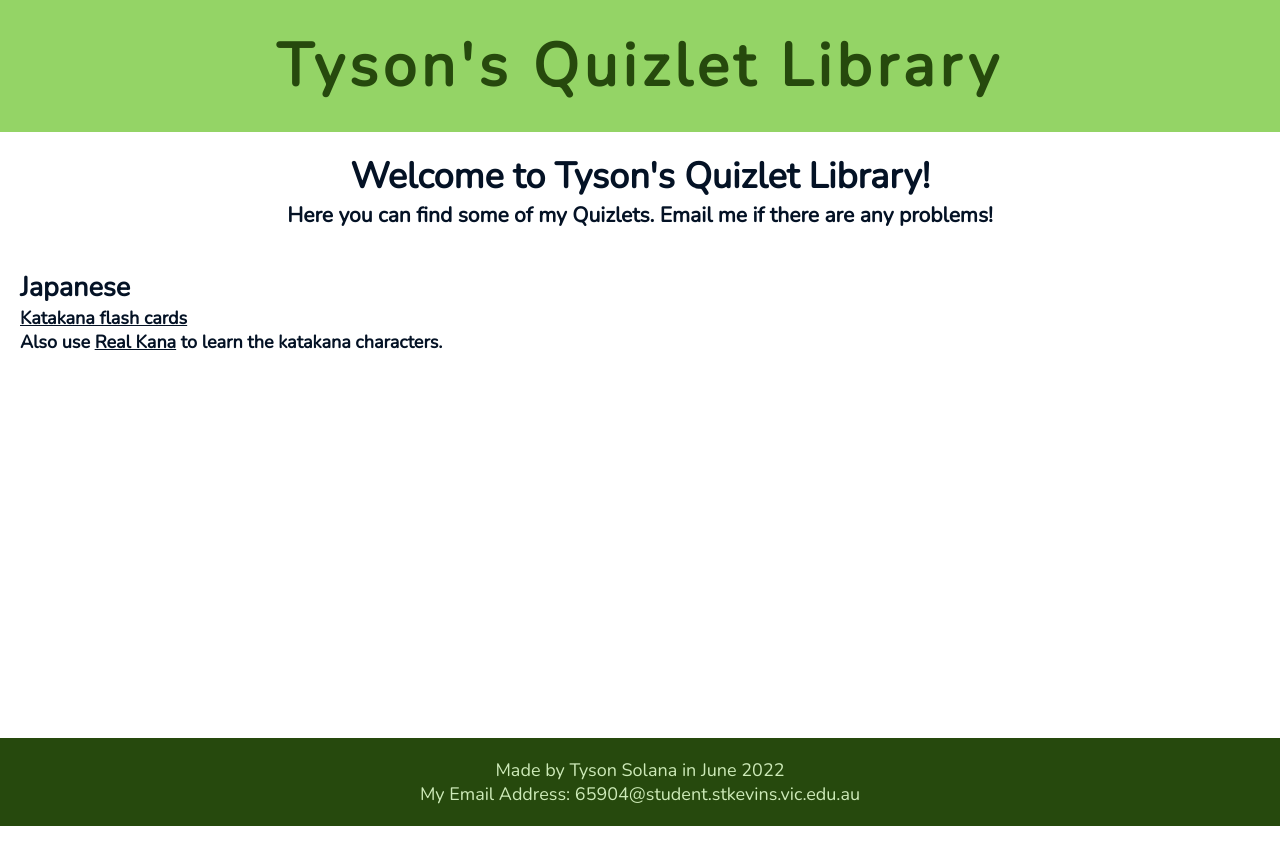
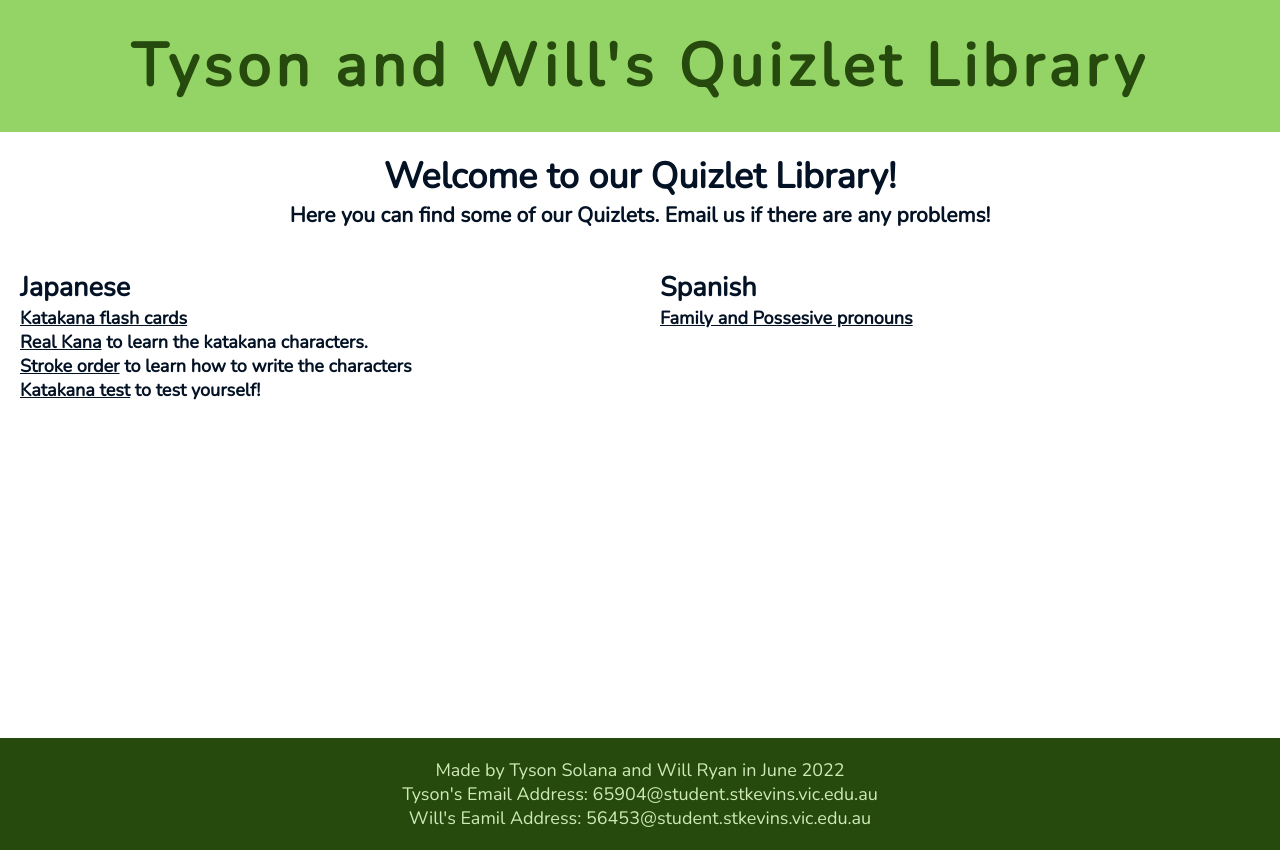
Before and after one commit to Pesky-codes/pesky-codes.github.io, a plain HTML site: page index.html in a window 1280 px wide. Before the commit the page ends 826 px from the top, so only its background shows below. Drawn offline with nearby package versions, Linux system fonts and the light colour scheme.

Commit message:
update to include will

```diff
--- a/index.html
+++ b/index.html
@@ -15,7 +15,7 @@
 <div class="container">
 
 <div class="banner">
-<h1 style="text-align: center; margin: auto;">Tyson's Quizlet Library</h1></div>
+<h1 style="text-align: center; margin: auto;">Tyson and Will's Quizlet Library</h1></div>
 
 
 
@@ -23,8 +23,8 @@
 
 <div class="contenttop">
 
-<h1 style="text-align: center; padding: 0px; margin: 0px;">Welcome to Tyson's Quizlet Library! </h1>
-<h3 style="text-align: center; padding: 0px; margin: 0px;">Here you can find some of my Quizlets. Email me if there are any problems!</h3>
+<h1 style="text-align: center; padding: 0px; margin: 0px;">Welcome to our Quizlet Library! </h1>
+<h3 style="text-align: center; padding: 0px; margin: 0px;">Here you can find some of our Quizlets. Email us if there are any problems!</h3>
 
 </div>
 
@@ -35,14 +35,19 @@
 
 <h4 style="padding: 0px; margin: 0px;">
 <a href="https://quizlet.com/707392861/katakana-flash-cards/" target="_blank">Katakana flash cards</a><br>
-Also use <a href="https://realkana.com" target="_blank">Real Kana</a> to learn the katakana characters.
+ <a href="https://realkana.com" target="_blank">Real Kana</a> to learn the katakana characters.<br>
+<a href="https://www.learn-japanese-adventure.com/writing-japanese-katakana.html" target="_blank">Stroke order</a> to learn how to write the characters<br>
+<a href="https://www.sporcle.com/games/CommodoreAmazing/Katakana" target="_blank">Katakana test</a> to test yourself!
 <br>
-<br>
+
 </h4><br>
 </div>
 
 <div class="contentright">
-
+    <h2 style="padding: 0px; margin: 0px;">Spanish</h2>
+    <h4 style="padding: 0px; margin: 0px;">
+    <a href="https://quizlet.com/_bpxnyb?x=1jqt&i=3jg1wd" target="_blank">Family and Possesive pronouns</a><br>
+    <br><br><br><br></h4><br>
 </div>
 
 <div class="contentbottom">
@@ -50,7 +55,7 @@ Also use <a href="https://realkana.com" target="_blank">Real Kana</a> to learn t
 
     </div>
 
-<div class="footer" >Made by Tyson Solana in June 2022 <br> My Email Address: 65904@student.stkevins.vic.edu.au</div>
+<div class="footer" >Made by Tyson Solana and Will Ryan in June 2022 <br> Tyson's Email Address: 65904@student.stkevins.vic.edu.au<br> Will's Eamil Address: 56453@student.stkevins.vic.edu.au</div>
 </div>
 
 </body></html>
```
Also changed, not shown: 1 other file.
